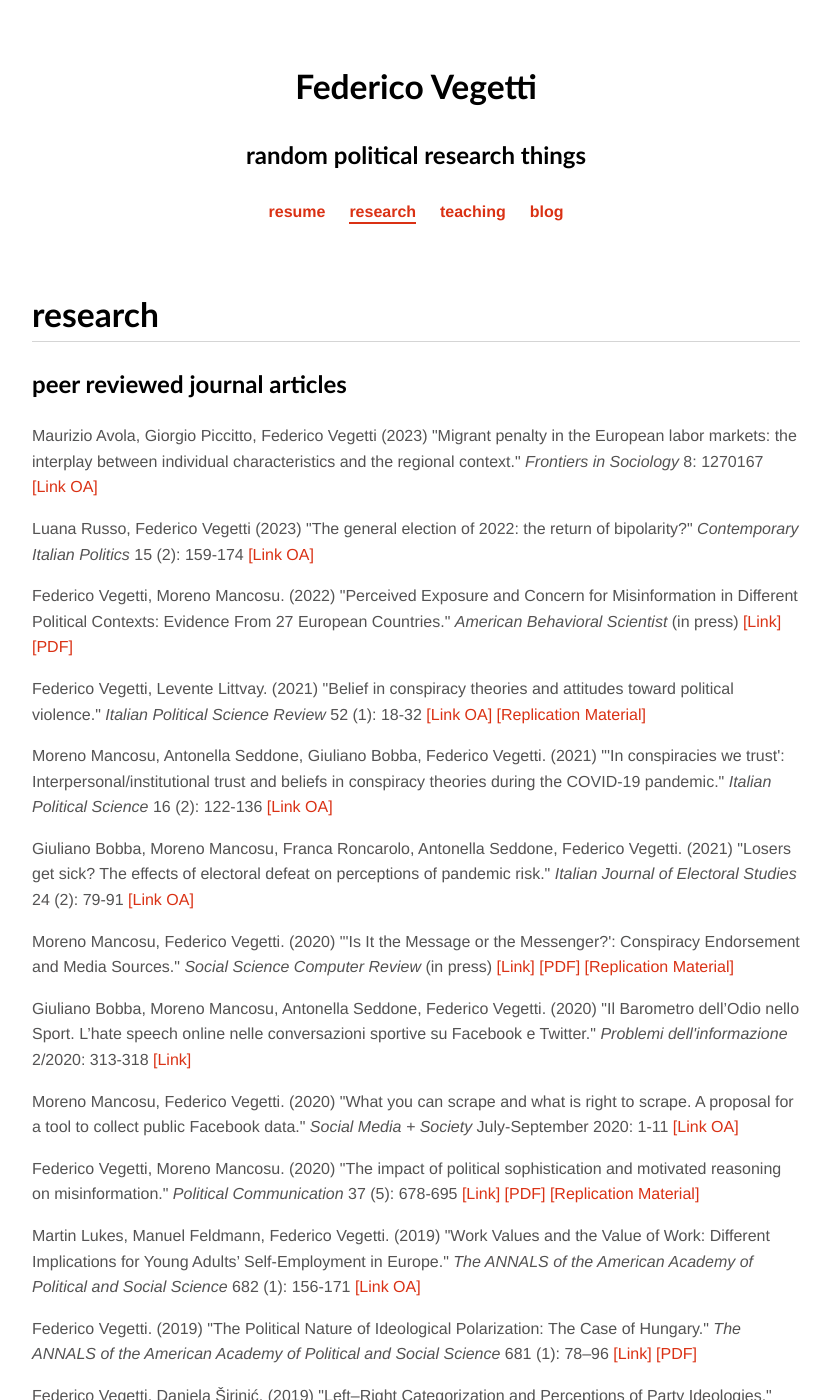
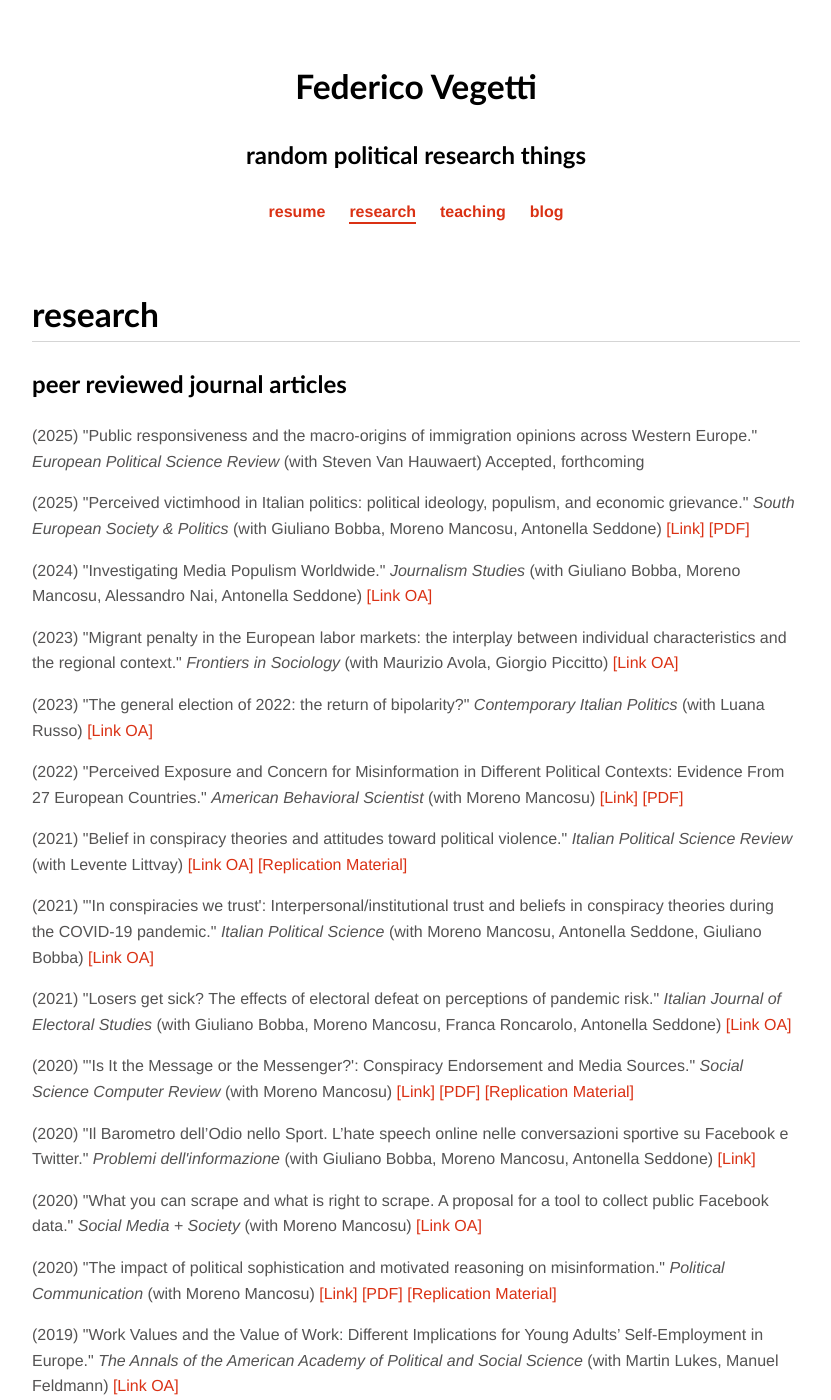
Before and after one commit to federicovegetti/federicovegetti.github.io, a Jekyll site: the page built from research/index.html, in a window 1280 px wide and 1400 px high. Shown: the whole window, without its empty margins (224-1055 px from the left). Built offline with Jekyll 4.4.1, drawn with Linux system fonts in a browser that asks for light colours; nearby versions of some CDN libraries; a style sheet for code colours, icons or effects is not loaded; some of the changed text lies outside the part shown.

Commit message:
update pubs

```diff
--- a/research/index.html
+++ b/research/index.html
@@ -8,100 +8,113 @@
 
 <h2>peer reviewed journal articles</h2>
 
-	<p>Maurizio Avola, Giorgio Piccitto, Federico Vegetti (2023) "Migrant penalty in the European labor markets: the interplay between individual characteristics and the regional context." <i>Frontiers in Sociology</i> 8: 1270167
+	<p>(2025) "Public responsiveness and the macro-origins of immigration opinions across Western Europe." <i>European Political Science Review</i> (with Steven Van Hauwaert)
+	Accepted, forthcoming
+	</p>
+
+	<p>(2025) "Perceived victimhood in Italian politics: political ideology, populism, and economic grievance." <i>South European Society & Politics</i> (with Giuliano Bobba, Moreno Mancosu, Antonella Seddone)
+	<a href="https://doi.org/10.1080/13608746.2024.2441555" target="_blank">[Link]</a>
+	<a href="https://www.researchgate.net/publication/387931003_Perceived_victimhood_in_Italian_politics_political_ideology_populism_and_economic_grievance" target="_blank">[PDF]</a>
+	</p>
+
+	<p>(2024) "Investigating Media Populism Worldwide." <i>Journalism Studies</i> (with Giuliano Bobba, Moreno Mancosu, Alessandro Nai, Antonella Seddone)
+	<a href="https://doi.org/10.1080/1461670X.2024.2415423" target="_blank">[Link OA]</a>
+	</p>
+
+	<p>(2023) "Migrant penalty in the European labor markets: the interplay between individual characteristics and the regional context." <i>Frontiers in Sociology</i> (with Maurizio Avola, Giorgio Piccitto)
 	<a href="https://doi.org/10.3389/fsoc.2023.1270167" target="_blank">[Link OA]</a>
 	</p>
 
-	<p>Luana Russo, Federico Vegetti (2023) "The general election of 2022: the return of bipolarity?" <i>Contemporary Italian Politics</i> 15 (2): 159-174
+	<p>(2023) "The general election of 2022: the return of bipolarity?" <i>Contemporary Italian Politics</i> (with Luana Russo)
 	<a href="https://doi.org/10.1080/23248823.2023.2189080" target="_blank">[Link OA]</a>
 	</p>
 
-	<p>Federico Vegetti, Moreno Mancosu. (2022) "Perceived Exposure and Concern for Misinformation in Different Political Contexts: Evidence From 27 European Countries." <i>American Behavioral Scientist</i> (in press)
+	<p>(2022) "Perceived Exposure and Concern for Misinformation in Different Political Contexts: Evidence From 27 European Countries." <i>American Behavioral Scientist</i> (with Moreno Mancosu)
 	<a href="https://doi.org/10.1177%2F00027642221118255" target="_blank">[Link]</a>
 	<a href="https://www.researchgate.net/publication/358412209_Perceived_Exposure_and_Concern_for_Misinformation_in_Different_Political_Contexts_Evidence_From_27_European_Countries" target="_blank">[PDF]</a>
 	</p>
 
-	<p>Federico Vegetti, Levente Littvay. (2021) "Belief in conspiracy theories and attitudes toward political violence." <i>Italian Political Science Review</i> 52 (1): 18-32
+	<p>(2021) "Belief in conspiracy theories and attitudes toward political violence." <i>Italian Political Science Review</i> (with Levente Littvay)
 	<a href="https://doi.org/10.1017/ipo.2021.17" target="_blank">[Link OA]</a>
 	<a href="https://doi.org/10.7910/DVN/I7FSYP" target="_blank">[Replication Material]</a>
 	</p>
 
-	<p>Moreno Mancosu, Antonella Seddone, Giuliano Bobba, Federico Vegetti. (2021) "'In conspiracies we trust': Interpersonal/institutional trust and beliefs in conspiracy theories during the COVID-19 pandemic." <i>Italian Political Science</i> 16 (2): 122-136
+	<p>(2021) "'In conspiracies we trust': Interpersonal/institutional trust and beliefs in conspiracy theories during the COVID-19 pandemic." <i>Italian Political Science</i> (with Moreno Mancosu, Antonella Seddone, Giuliano Bobba)
 	<a href="https://www.italianpoliticalscience.com/index.php/ips/article/view/167" target="_blank">[Link OA]</a>
 	</p>
 
-	<p>Giuliano Bobba, Moreno Mancosu, Franca Roncarolo, Antonella Seddone, Federico Vegetti. (2021) "Losers get sick? The effects of electoral defeat on perceptions of pandemic risk." <i>Italian Journal of Electoral Studies</i> 24 (2): 79-91
+	<p>(2021) "Losers get sick? The effects of electoral defeat on perceptions of pandemic risk." <i>Italian Journal of Electoral Studies</i> (with Giuliano Bobba, Moreno Mancosu, Franca Roncarolo, Antonella Seddone)
 	<a href="https://doi.org/10.36253/qoe-10749" target="_blank">[Link OA]</a>
 	</p>
 
-	<p>Moreno Mancosu, Federico Vegetti. (2020) "'Is It the Message or the Messenger?': Conspiracy Endorsement and Media Sources." <i>Social Science Computer Review</i> (in press)
+	<p>(2020) "'Is It the Message or the Messenger?': Conspiracy Endorsement and Media Sources." <i>Social Science Computer Review</i> (with Moreno Mancosu)
 	<a href="https://doi.org/10.1177%2F0894439320965107" target="_blank">[Link]</a>
 	<a href="{{ site.baseurl }}/pdfs/paper_SSCR_2020.pdf">[PDF]</a>
 	<a href="https://github.com/morenomancosu/SSCORE_2020" target="_blank">[Replication Material]</a>
 	</p>
 
-	<p>Giuliano Bobba, Moreno Mancosu, Antonella Seddone, Federico Vegetti. (2020) "Il Barometro dell’Odio nello Sport. L’hate speech online nelle conversazioni sportive su Facebook e Twitter." <i>Problemi dell'informazione</i> 2/2020: 313-318
+	<p>(2020) "Il Barometro dell’Odio nello Sport. L’hate speech online nelle conversazioni sportive su Facebook e Twitter." <i>Problemi dell'informazione</i> (with Giuliano Bobba, Moreno Mancosu, Antonella Seddone)
 	<a href="https://www.rivisteweb.it/doi/10.1445/97797" target="_blank">[Link]</a>
 	</p>
 
-	<p>Moreno Mancosu, Federico Vegetti. (2020) "What you can scrape and what is right to scrape. A proposal for a tool to collect public Facebook data." <i>Social Media + Society</i> July-September 2020: 1-11
+	<p>(2020) "What you can scrape and what is right to scrape. A proposal for a tool to collect public Facebook data." <i>Social Media + Society</i> (with Moreno Mancosu)
 	<a href="https://doi.org/10.1177%2F2056305120940703" target="_blank">[Link OA]</a>
 	</p>
 
-	<p>Federico Vegetti, Moreno Mancosu. (2020) "The impact of political sophistication and motivated reasoning on misinformation." <i>Political Communication</i> 37 (5): 678-695
+	<p>(2020) "The impact of political sophistication and motivated reasoning on misinformation." <i>Political Communication</i> (with Moreno Mancosu)
 	<a href="https://doi.org/10.1080/10584609.2020.1744778" target="_blank">[Link]</a>
 	<a href="{{ site.baseurl }}/pdfs/paper_PolCom_2020.pdf">[PDF]</a>
 	<a href="https://doi.org/10.7910/DVN/GZH5L9" target="_blank">[Replication Material]</a>
 	</p>
 
-	<p>Martin Lukes, Manuel Feldmann, Federico Vegetti. (2019) "Work Values and the Value of Work: Different Implications for Young Adults’ Self-Employment in Europe." <i>The ANNALS of the American Academy of Political and Social Science</i> 682 (1): 156-171
+	<p>(2019) "Work Values and the Value of Work: Different Implications for Young Adults’ Self-Employment in Europe." <i>The Annals of the American Academy of Political and Social Science</i> (with Martin Lukes, Manuel Feldmann)
 	<a href="https://doi.org/10.1177%2F0002716219828976" target="_blank">[Link OA]</a>
 	</p>
 
-	<p>Federico Vegetti. (2019) "The Political Nature of Ideological Polarization: The Case of Hungary." <i>The ANNALS of the American Academy of Political and Social Science</i> 681 (1): 78–96
+	<p>(2019) "The Political Nature of Ideological Polarization: The Case of Hungary." <i>The Annals of the American Academy of Political and Social Science</i>
 	<a href="https://doi.org/10.1177%2F0002716218813895" target="_blank">[Link]</a>
 	<a href="{{ site.baseurl }}/pdfs/paper_annals_2019.pdf">[PDF]</a>
 	</p>
 
-	<p>Federico Vegetti, Daniela Širinić. (2019) "Left–Right Categorization and Perceptions of Party Ideologies." <i>Political Behavior</i> 41 (1): 257-280
+	<p>(2019) "Left–Right Categorization and Perceptions of Party Ideologies." <i>Political Behavior</i> (with Daniela Širinić)
 	<a href="https://doi.org/10.1007/s11109-018-9451-y" target="_blank">[Link]</a>
 	<a href="{{ site.baseurl }}/pdfs/paper_PB_2018.pdf">[PDF]</a>
 	<a href="https://doi.org/10.7910/DVN/MT7XU0" target="_blank">[Replication Material]</a>
 	</p>
 
-	<p>Jale Tosun, [many more], Federico Vegetti. (2019) "Perceived economic self-sufficiency: A country-and generation-comparative approach." <i>European Political Science</i> 18 (3):510-531
+	<p>(2019) "Perceived economic self-sufficiency: A country-and generation-comparative approach." <i>European Political Science</i> (with Jale Tosun and many, many more)
 	<a href="https://doi.org/10.1057/s41304-018-0186-3" target="_blank">[Link]</a>
 	<a href="{{ site.baseurl }}/pdfs/paper_EPS_2018.pdf">[PDF]</a>
 	<a href="https://github.com/federicovegetti/EPS2018" target="_blank">[Replication Material]</a>
 	</p>
 
-	<p>Bruno Castanho Silva, Federico Vegetti, Levente Littvay. (2017) "The Elite Is Up to Something: Exploring the Relation Between Populism and Belief in Conspiracy Theories." <i>Swiss Political Science Review</i> 23 (4): 423–443
+	<p>(2017) "The Elite Is Up to Something: Exploring the Relation Between Populism and Belief in Conspiracy Theories." <i>Swiss Political Science Review</i> (with Bruno Castanho Silva, Levente Littvay)
 	<a href="https://onlinelibrary.wiley.com/doi/10.1111/spsr.12270/full" target="_blank">[Link]</a>
 	<a href="{{ site.baseurl }}/pdfs/paper_SPSR_2017.pdf">[PDF]</a>
 	<a href="https://github.com/bcastanho/SPSR2017" target="_blank">[Replication Material]</a>
 	</p>
 
-	<p>Federico Vegetti, Dragos Adascalitei. (2017) "The impact of the economic crisis on latent and early entrepreneurship in Europe." <i>International Entrepreneurship and Management Journal</i> 13 (4): 1289–1314
+	<p>(2017) "The impact of the economic crisis on latent and early entrepreneurship in Europe." <i>International Entrepreneurship and Management Journal</i> (with Dragos Adascalitei)
 	<a href="https://link.springer.com/article/10.1007/s11365-017-0456-5/fulltext.html" target="_blank">[Link]</a>
 	<a href="{{ site.baseurl }}/pdfs/paper_crisis_entrep_2017.pdf">[PDF]</a>
 	</p>
 
-	<p>Federico Vegetti, Zoltán Fazekas, Zsombor Méder. (2017) "Sorting your way out: perceived party positions, political knowledge, and polarization." <i>Acta Politica</i> 52 (4): 479-501
+	<p>(2017) "Sorting your way out: perceived party positions, political knowledge, and polarization." <i>Acta Politica</i> (with Zoltán Fazekas, Zsombor Méder)
 	<a href="https://link.springer.com/article/10.1057/s41269-016-0029-6" target="_blank">[Link]</a>
 	<a href="{{ site.baseurl }}/pdfs/paper_sorting_2016.pdf">[PDF]</a>
 	</p>
 
-	<p>Federico Vegetti. (2014) "From Political Conflict to Partisan Evaluations: How Citizens Assess Party Ideology and Competence in Polarized Elections." <i>Electoral Studies</i> 35: 230-241
+	<p>(2014) "From Political Conflict to Partisan Evaluations: How Citizens Assess Party Ideology and Competence in Polarized Elections." <i>Electoral Studies</i>
 	<a href="http://www.sciencedirect.com/science/article/pii/S0261379414000092" target="_blank">[Link]</a>
 	<a href="{{ site.baseurl }}/pdfs/paper_ES_2014.pdf">[PDF]</a>
 	</p>
 
-	<p>Federico Vegetti, Monica Poletti, Paolo Segatti. (2014) "Availability or disengagement? How Italian citizens reacted to the two-faced parliamentary grand coalition supporting the Monti government." <i>Polis</i> 28 (1): 61-84
+	<p>(2014) "Availability or disengagement? How Italian citizens reacted to the two-faced parliamentary grand coalition supporting the Monti government." <i>Polis</i> (with Monica Poletti, Paolo Segatti)
 	<a href="https://www.rivisteweb.it/doi/10.1424/76410" target="_blank">[Link]</a>
 	<a href="{{ site.baseurl }}/pdfs/paper_polis_2014.pdf">[PDF]</a>
 	</p>
 
-	<p>Federico Vegetti, Monica Poletti, Paolo Segatti. (2013) "When responsibility is blurred. Italian national elections in times of economic crisis, technocratic government, and ever-growing populism." <i>Italian Political Science Review</i> 43 (3): 329-352
+	<p>(2013) "When responsibility is blurred. Italian national elections in times of economic crisis, technocratic government, and ever-growing populism." <i>Italian Political Science Review</i> (with Monica Poletti, Paolo Segatti)
 	<a href="https://www.rivisteweb.it/doi/10.1426/75243" target="_blank">[Link]</a>
 	<a href="{{ site.baseurl }}/pdfs/paper_RISP_2013.pdf">[PDF]</a>
 	</p>
@@ -109,67 +122,88 @@
 
 <h2>books</h2>
 
-	<p>"The Electoral Implications of Political Polarization." ISBN: 978-88-255-3027-8. Aracne Editrice (2020)
+	<p>(2020) "The Electoral Implications of Political Polarization." ISBN: 978-88-255-3027-8. Aracne Editrice
 	<a href="{{ site.baseurl }}/pdfs/book_polar_2020.pdf">[PDF]</a>
 	</p>
 
 
 <h2>book chapters</h2>
 
-	<p>Antonella Seddone, Giuliano Bobba, Moreno Mancosu, Federico Vegetti. "C come cospirazione. Attitudini populiste e teorie del complotto ai tempi del covid." In <i>Dalla pandemia all'infodemia. La disinformazione ai tempi del Covid-19</i>, a cura di Maria Giovanna Sessa, Feltrinelli (2022)
+	<p>(2025) "Motivated Reasoning" In <i>Elgar Encyclopedia of Political Communication</i>, eds. Alessandro Nai, Max Grömping, Dominique Wirz. Edward Elgar Publishing (with Moreno Mancosu)
+	<a href="https://www.e-elgar.com/shop/gbp/elgar-encyclopedia-of-political-communication-9781035301430.html" target="_blank">[Link]</a>
+	</p>
+
+	<p>(2024) "La relazione tra populismo e teorie del complotto" In <i>Capire il populismo</i>, eds. Mattia Zulianello, Petra Guasti. UTET Università (with Moreno Mancosu)
+	<a href="https://www.utetuniversita.it/catalogo/scienze-umane-e-sociali/capire-il-populismo-3923" target="_blank">[Link]</a>
+	</p>
+
+	<p>(2023) "L’inciviltà politica nella campagna elettorale 2022: percezione e reazione degli elettori" In <i>Svolta a destra? Cosa ci dice il voto del 2022</i>, ITANES. Il Mulino (with Giuliano Bobba, Antonella Seddone, Augusto Valeriani)
+	<a href="https://www.mulino.it/isbn/9788815386250" target="_blank">[Link]</a>
+	</p>
+
+	<p>(2023) "Le elezioni politiche del 2022: un ritorno al bipolarismo?" In <i>Politica in Italia. I fatti dell’anno e le interpretazioni. Edizione 2023</i>, ed. Federica Genovese, Salvatore Vassallo. Il Mulino (with Luana Russo)
+	<a href="https://www.mulino.it/isbn/9788815386311" target="_blank">[Link]</a>
+	</p>
+
+	<p>(2023) "Sfide nei collegi ed effetto maggioritario." In <i>Il bipolarismo asimmetrico. L’Italia al voto dopo il decennio populista</i>, ed. Salvatore Vassallo, Luca Verzichelli. Il Mulino (with Luana Russo)
+	<a href="https://mulino.it/isbn/9788815383181" target="_blank">[Link]</a>
+	</p>
+
+	<p> (2022) "Teaching Experimental and Quasi-experimental Designs." In <i>Teaching Undergraduate Political Methodology</i>, eds. Mitchell Brown, Shane Nordyke, Cameron Thies. Edward Elgar Publishing
+	<a href="https://www.e-elgar.com/shop/gbp/teaching-undergraduate-political-methodology-9781800885462.html" target="_blank">[Link]</a>
+	</p>
+
+	<p>(2022) "C come cospirazione. Attitudini populiste e teorie del complotto ai tempi del covid." In <i>Dalla pandemia all'infodemia. La disinformazione ai tempi del Covid-19</i>, ed. Maria Giovanna Sessa. Feltrinelli (with Antonella Seddone, Giuliano Bobba, Moreno Mancosu)
 	<a href="https://fondazionefeltrinelli.it/schede/come-siamo-cambiati/" target="_blank">[Link]</a>
 	</p>
 
-	<p>Federico Vegetti. "Ideological Polarisation." In <i>Consequences of Context. How the Social, Political, and Economic Environment Affects Voting</i>, edited by Hermann Schmitt, Paolo Segatti and Cees van der Eijk, Rowman & Littlefield Publishers / ECPR Press (2021)
+	<p>(2021) "Ideological Polarisation." In <i>Consequences of Context. How the Social, Political, and Economic Environment Affects Voting</i>, eds. Hermann Schmitt, Paolo Segatti and Cees van der Eijk. Rowman & Littlefield Publishers / ECPR Press
 	<a href="https://rowman.com/ISBN/9781538151501/Consequences-of-Context-How-the-Social-Political-and-Economic-Environment-Affects-Voting" target="_blank">[Link]</a>
 	<a href="{{ site.baseurl }}/pdfs/paper_polar_tev.pdf">[PDF]</a>
 	</p>
 
-	<p>Federico Vegetti. "Mappare la competizione tra partiti ai tempi del Covid-19." In <i>Come siamo cambiati? Opinioni, orientamenti politici, preferenze di voto alla prova della pandemia</i>, a cura di Nicola Maggini e Andrea Pedrazzani, Feltrinelli (2021)
+	<p>(2021) "Mappare la competizione tra partiti ai tempi del Covid-19." In <i>Come siamo cambiati? Opinioni, orientamenti politici, preferenze di voto alla prova della pandemia</i>, eds. Nicola Maggini e Andrea Pedrazzani. Feltrinelli
 	<a href="https://fondazionefeltrinelli.it/schede/dalla-pandemia-allinfodemia-covid19/" target="_blank">[Link]</a>
 	<a href="{{ site.baseurl }}/pdfs/paper_felt_spazio.pdf">[PDF]</a>
 	</p>
 
-	<p>Hans Schadee, Paolo Segatti, Federico Vegetti. "La rappresentazione dello spazio politico all'epoca della (presunta) morte di sinistra e destra." In <i>L'apocalisse della democrazia italiana: alle origini di due terremoti elettorali</i>, a cura di Hans Schadee, Paolo Segatti e Cristiano Vezzoni, Il Mulino (2019)
+	<p>(2019) "La rappresentazione dello spazio politico all'epoca della (presunta) morte di sinistra e destra." In <i>L'apocalisse della democrazia italiana: alle origini di due terremoti elettorali</i>, eds. Hans Schadee, Paolo Segatti e Cristiano Vezzoni. Il Mulino (with Hans Schadee, Paolo Segatti)
 	<a href="https://www.mulino.it/isbn/9788815280282" target="_blank">[Link]</a>
 	<a href="{{ site.baseurl }}/pdfs/paper_mul_spazio.pdf">[PDF]</a>
 	</p>
 
-	<p>Riccardo Ladini, Federico Vegetti. "Il movimento elettorale 2013-2018." In <i>L'apocalisse della democrazia italiana: alle origini di due terremoti elettorali</i>, a cura di Hans Schadee, Paolo Segatti e Cristiano Vezzoni, Il Mulino (2019)
+	<p>(2019)"Il movimento elettorale 2013-2018." In <i>L'apocalisse della democrazia italiana: alle origini di due terremoti elettorali</i>, eds. Hans Schadee, Paolo Segatti e Cristiano Vezzoni. Il Mulino (with Riccardo Ladini)
 	<a href="https://www.mulino.it/isbn/9788815280282" target="_blank">[Link]</a>
 	<a href="{{ site.baseurl }}/pdfs/paper_mul_mov.pdf">[PDF]</a>
 	</p>
 
-	<p>Paolo Segatti, Federico Vegetti. "L’economia e il terremoto elettorale del 2018." In <i>L'apocalisse della democrazia italiana: alle origini di due terremoti elettorali</i>, a cura di Hans Schadee, Paolo Segatti e Cristiano Vezzoni, Il Mulino (2019)
+	<p>(2019) "L’economia e il terremoto elettorale del 2018." In <i>L'apocalisse della democrazia italiana: alle origini di due terremoti elettorali</i>, eds. Hans Schadee, Paolo Segatti e Cristiano Vezzoni. Il Mulino (with Paolo Segatti)
 	<a href="https://www.mulino.it/isbn/9788815280282" target="_blank">[Link]</a>
 	<a href="{{ site.baseurl }}/pdfs/paper_mul_eco.pdf">[PDF]</a>
 	</p>
 
-	<p>Hans Schadee, Paolo Segatti, Federico Vegetti. "Una domanda di più democrazia o di democrazia invisibile?" In <i>L'apocalisse della democrazia italiana: alle origini di due terremoti elettorali</i>, a cura di Hans Schadee, Paolo Segatti e Cristiano Vezzoni, Il Mulino (2019)
+	<p>(2019) "Una domanda di più democrazia o di democrazia invisibile?" In <i>L'apocalisse della democrazia italiana: alle origini di due terremoti elettorali</i>, eds. Hans Schadee, Paolo Segatti e Cristiano Vezzoni. Il Mulino (with Hans Schadee, Paolo Segatti)
 	<a href="https://www.mulino.it/isbn/9788815280282" target="_blank">[Link]</a>
 	<a href="{{ site.baseurl }}/pdfs/paper_mul_demo.pdf">[PDF]</a>
 	</p>
 
-	<p>Dragos Adascalitei, Federico Vegetti. "Deregulation and its effects on job security and employability during the Great Recession. An European multilevel analysis." In <i>Job Quality in the Era of Flexibility. Experiences in a European Context</i>, edited by Tommy Isidorsson and Julia Kubisa, Routledge (2018)
+	<p>(2018) "Deregulation and its effects on job security and employability during the Great Recession. An European multilevel analysis." In <i>Job Quality in the Era of Flexibility. Experiences in a European Context</i>, eds. Tommy Isidorsson and Julia Kubisa. Routledge (with Dragos Adascalitei)
 	<a href="https://www.routledge.com/Job-Quality-in-an-Era-of-Flexibility-Experiences-in-a-European-Context/Isidorsson-Kubisa/p/book/9781138561595" target="_blank">[Link]</a>
 	<a href="{{ site.baseurl }}/pdfs/paper_job_security_2017.pdf">[PDF]</a>
 	</p>
 
-	<p>Federico Vegetti. "Hungary: The stability of Fidesz’s domain." In <i>The European Parliament Elections of 2014</i>, edited by Lorenzo De Sio, Vincenzo Emanuele and Nicola Maggini, CISE - Centro Italiano Studi Elettorali (2014)
-	<a href="http://cise.luiss.it/cise/2014/07/29/the-european-parliament-elections-of-2014-the-e-book/" target="_blank">[Link]</a>
-	<a href="{{ site.baseurl }}/pdfs/paper_cise_2014_en.pdf">[PDF]</a>
-	</p>
-
-	<p>Federico Vegetti. "Ungheria: la stabilità del predominio di Fidesz." In <i>Le Elezioni Europee 2014</i>, a cura di Lorenzo De Sio, Vincenzo Emanuele e Nicola Maggini, CISE - Centro Italiano Studi Elettorali (2014)
-	<a href="http://cise.luiss.it/cise/2014/06/26/disponibile-in-e-book-il-dossier-cise-sulle-elezioni-europee-del-2014/" target="_blank">[Link]</a>
-	<a href="{{ site.baseurl }}/pdfs/paper_cise_2014_it.pdf">[PDF]</a>
+	<p>(2014) "Hungary: The stability of Fidesz’s domain." In <i>The European Parliament Elections of 2014</i>, eds. Lorenzo De Sio, Vincenzo Emanuele and Nicola Maggini. CISE - Centro Italiano Studi Elettorali
+	<a href="http://cise.luiss.it/cise/2014/07/29/the-european-parliament-elections-of-2014-the-e-book/" target="_blank">[Link (en)]</a>
+	<a href="http://cise.luiss.it/cise/2014/06/26/disponibile-in-e-book-il-dossier-cise-sulle-elezioni-europee-del-2014/" target="_blank">[Link (it)]</a>
+	<a href="{{ site.baseurl }}/pdfs/paper_cise_2014_en.pdf">[PDF (en)]</a>
+	<a href="{{ site.baseurl }}/pdfs/paper_cise_2014_it.pdf">[PDF (it)]</a>
 	</p>
 
 
-<h2>book reviews</h2>
+<h2>policy reports</h2>
 
-	<p>"Polar Stars. Why the Political Ideologies of Modernity Still Matter." By Mauro Barisione, Milano University Press (2021)
-	<a href="https://doi.org/10.1017/ipo.2022.2" target="_blank">[Link]</a>
+	<p>(2024) "Weathering the crisis: How job retention schemes preserved employment and incomes during the pandemic." Eurofound (with Dragos Adascalitei, Tina Weber, Michael Christl, Silvia De Poli)
+	<a href="https://policycommons.net/artifacts/16986750/weathering-the-crisis/17875497/" target="_blank">[Link]</a>
 	</p>
 
 
```
Also changed, not shown: other parts of research/index.html (+1 -1 lines).
